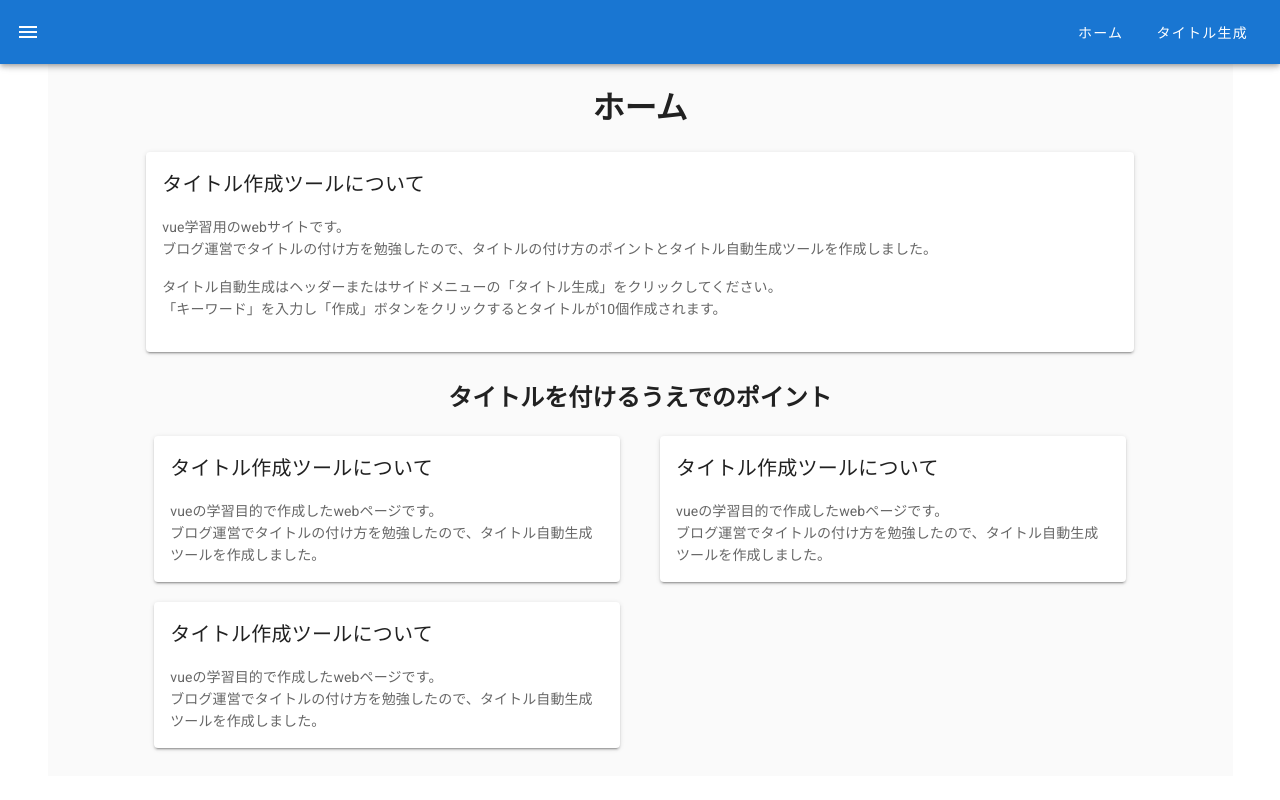
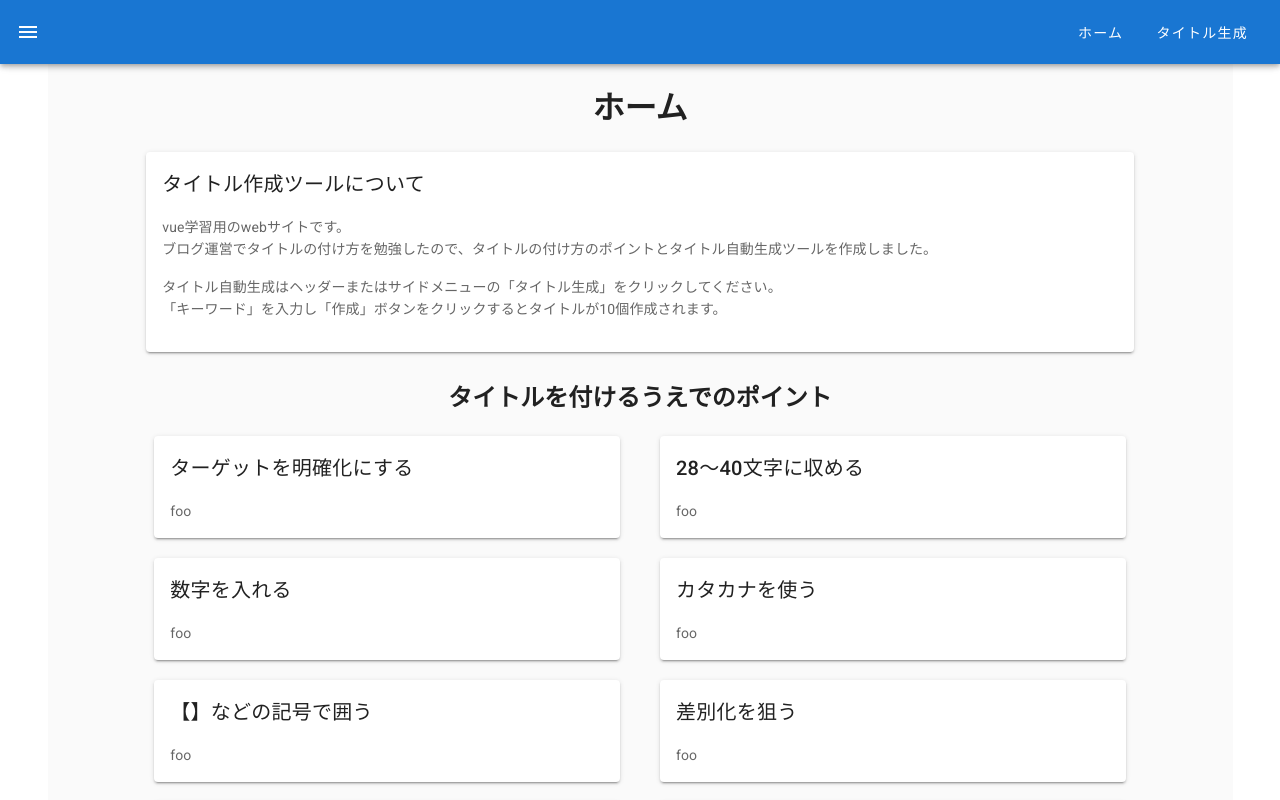
Before and after one commit to benzo-y/article-title-auto-creator, a Vue app: page / in a window 1280 px wide. Shown: the top 800 px of the page. Built offline with nearby package versions, Linux system fonts and the light colour scheme.

Commit message:
#3 ホーム画面のタイトル作成のヒントをループ処理で表示

```diff
--- /dev/null
+++ b/src/consts/TitleHintList.js
@@ -0,0 +1,11 @@
+export default [
+  {title: "ターゲットを明確化にする", text: "foo"},
+  {title: "28～40文字に収める", text: "foo"},
+  {title: "数字を入れる", text: "foo"},
+  {title: "カタカナを使う", text: "foo"},
+  {title: "【】などの記号で囲う", text: "foo"},
+  {title: "差別化を狙う", text: "foo"},
+  {title: "疑問形にする", text: "foo"},
+  {title: "権威性をアピールする", text: "foo"},
+  {title: "意表を突く", text: "foo"},
+]
--- a/src/views/Home.vue
+++ b/src/views/Home.vue
@@ -26,33 +26,13 @@
           <v-flex lg12 xs12 mt-5 mb-5 class="text-center">
             <h2>タイトルを付けるうえでのポイント</h2>
           </v-flex>
-          <v-flex lg6 xs12 mb-5>
+          <v-flex lg6 xs12 mb-5 v-for="(hint, index) in hints" :key="index">
             <v-card class="mr-5 ml-5">
               <v-card-title>
-                タイトル作成ツールについて
+                {{hint.title}}
               </v-card-title>
               <v-card-text>
-                vueの学習目的で作成したwebページです。<br>ブログ運営でタイトルの付け方を勉強したので、タイトル自動生成ツールを作成しました。
-              </v-card-text>
-            </v-card>
-          </v-flex>
-          <v-flex lg6 xs12 mb-5>
-            <v-card class="mr-5 ml-5">
-              <v-card-title>
-                タイトル作成ツールについて
-              </v-card-title>
-              <v-card-text>
-                vueの学習目的で作成したwebページです。<br>ブログ運営でタイトルの付け方を勉強したので、タイトル自動生成ツールを作成しました。
-              </v-card-text>
-            </v-card>
-          </v-flex>
-          <v-flex lg6 xs12 mb-5>
-            <v-card class="mr-5 ml-5">
-              <v-card-title>
-                タイトル作成ツールについて
-              </v-card-title>
-              <v-card-text>
-                vueの学習目的で作成したwebページです。<br>ブログ運営でタイトルの付け方を勉強したので、タイトル自動生成ツールを作成しました。
+                {{hint.text}}
               </v-card-text>
             </v-card>
           </v-flex>
@@ -63,7 +43,11 @@
 </template>
 
 <script>
+  import TitleHintList from "../consts/TitleHintList"
   export default {
     name: 'Home',
+    data: () =>({
+      hints: TitleHintList,
+    })
   }
 </script>
```
